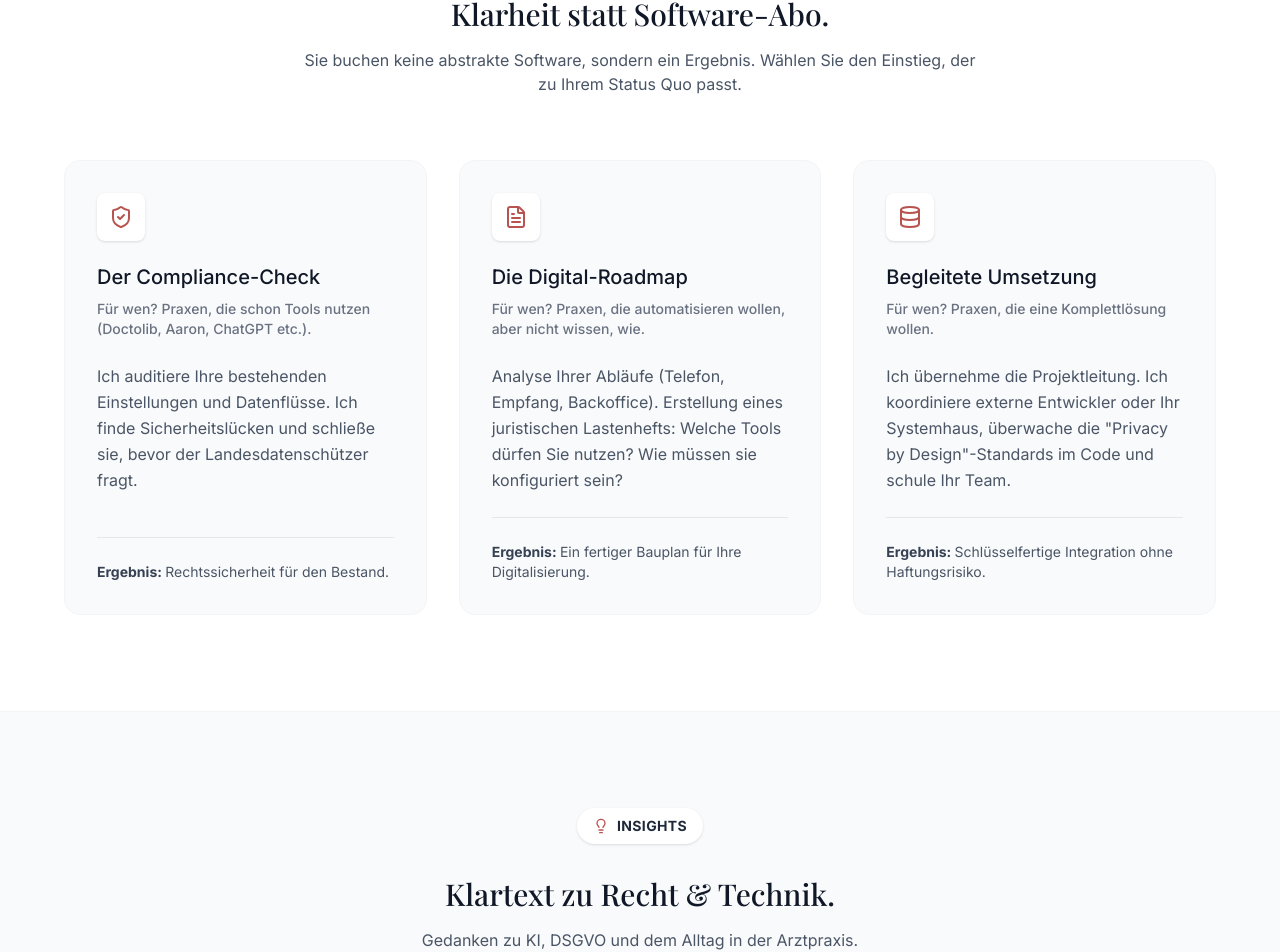
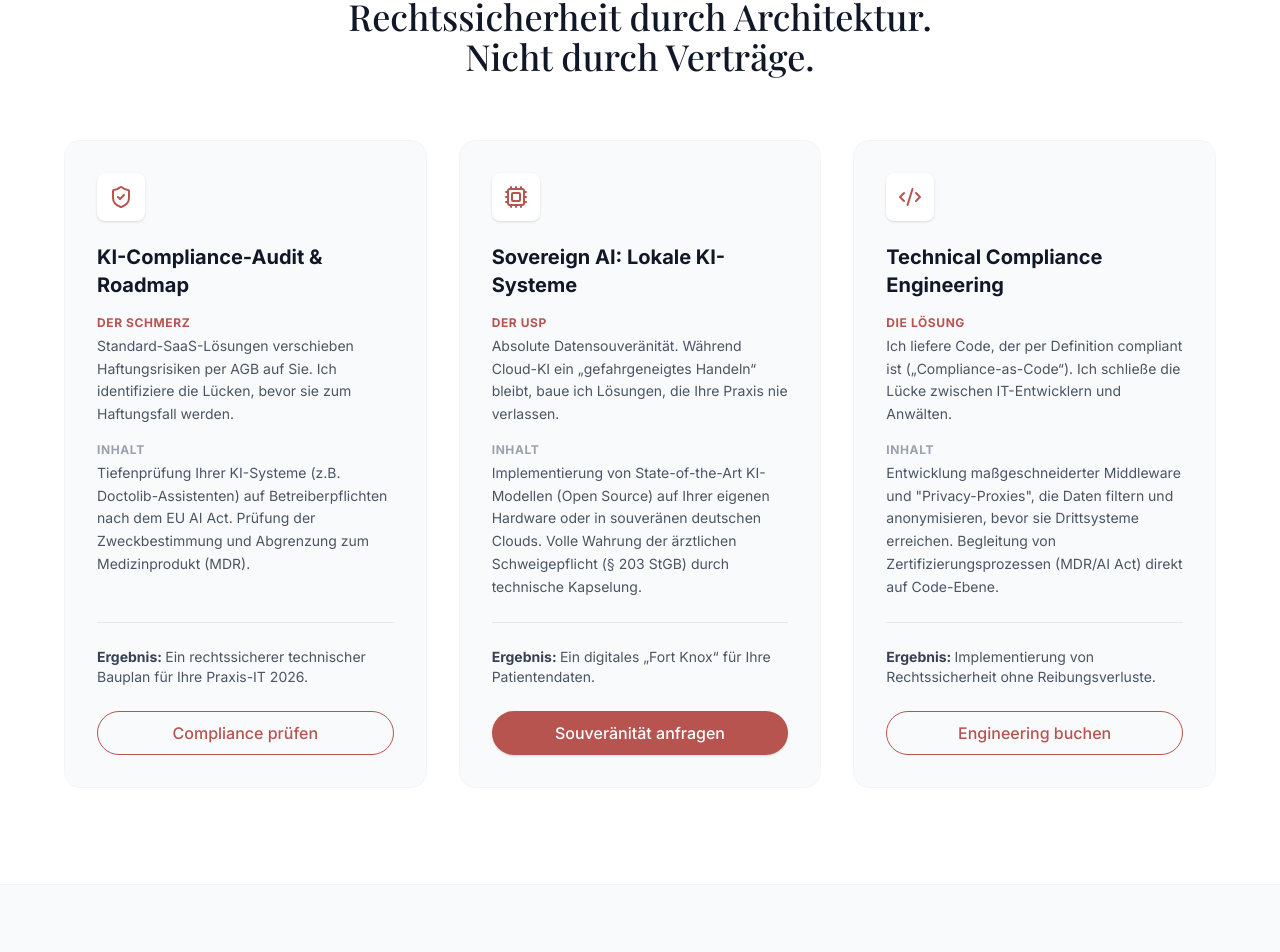
Before and after one commit to fonkape/legalmedtech, a Next.js app: page / in a window 1280 px wide. Shown: the part 2788-3740 px from the top of the page. Built offline with nearby package versions, Linux system fonts and the light colour scheme; a web font is replaced by a local one.

Commit message:
Update Services section with Legal Engineering offerings and technical focus

```diff
--- a/src/components/UseCases.tsx
+++ b/src/components/UseCases.tsx
@@ -1,4 +1,6 @@
-import { Phone, FileText, ShieldCheck, Database, Tablet } from "lucide-react";
+import { ShieldCheck, Database, Cpu, Code2 } from "lucide-react";
+import { Button } from "@/components/ui/Button";
+import Link from "next/link";
 
 export function UseCases() {
     return (
@@ -7,65 +9,95 @@ export function UseCases() {
                 <div className="text-center mb-16">
                     <div className="inline-flex items-center gap-2 px-4 py-2 bg-gray-100 rounded-full shadow-sm mb-8">
                         <ShieldCheck className="w-4 h-4 text-primary" />
-                        <span className="text-sm font-bold text-gray-800 tracking-wide uppercase">ZUSAMMENARBEIT</span>
+                        <span className="text-sm font-bold text-gray-800 tracking-wide uppercase">LEISTUNGEN</span>
                     </div>
-                    <h2 className="text-3xl font-serif font-medium text-gray-900 mb-4">
-                        Klarheit statt Software-Abo.
+                    <h2 className="text-3xl md:text-4xl font-serif font-medium text-gray-900 mb-4">
+                        Rechtssicherheit durch Architektur. <br className="hidden md:block" /> Nicht durch Verträge.
                     </h2>
-                    <p className="text-gray-600 max-w-2xl mx-auto">
-                        Sie buchen keine abstrakte Software, sondern ein Ergebnis. Wählen Sie den Einstieg, der zu Ihrem Status Quo passt.
-                    </p>
                 </div>
 
                 <div className="grid grid-cols-1 md:grid-cols-3 gap-8 max-w-6xl mx-auto">
-                    {/* Package 1: Der Compliance-Check */}
-                    <div className="p-8 bg-gray-50 rounded-2xl border border-gray-100 flex flex-col h-full">
+                    {/* Block 1: KI-Compliance-Audit & Roadmap */}
+                    <div className="p-8 bg-gray-50 rounded-2xl border border-gray-100 flex flex-col h-full hover:shadow-md transition-shadow">
                         <div className="mb-6">
-                            <div className="p-3 bg-white rounded-lg shadow-sm inline-block mb-4">
-                                <ShieldCheck className="w-6 h-6 text-primary" />
+                            <div className="p-3 bg-white rounded-lg shadow-sm inline-block mb-4 text-primary">
+                                <ShieldCheck className="w-6 h-6" />
                             </div>
-                            <h3 className="text-xl font-medium text-gray-900 mb-2">Der Compliance-Check</h3>
-                            <p className="text-sm text-gray-500 font-medium">Für wen? Praxen, die schon Tools nutzen (Doctolib, Aaron, ChatGPT etc.).</p>
+                            <h3 className="text-xl font-bold text-gray-900 mb-4">KI-Compliance-Audit & Roadmap</h3>
+                            <div className="space-y-4">
+                                <div>
+                                    <p className="text-xs font-bold text-primary uppercase tracking-wider mb-1">Der Schmerz</p>
+                                    <p className="text-sm text-gray-600 leading-relaxed">Standard-SaaS-Lösungen verschieben Haftungsrisiken per AGB auf Sie. Ich identifiziere die Lücken, bevor sie zum Haftungsfall werden.</p>
+                                </div>
+                                <div>
+                                    <p className="text-xs font-bold text-gray-400 uppercase tracking-wider mb-1">Inhalt</p>
+                                    <p className="text-sm text-gray-600 leading-relaxed">Tiefenprüfung Ihrer KI-Systeme (z.B. Doctolib-Assistenten) auf Betreiberpflichten nach dem EU AI Act. Prüfung der Zweckbestimmung und Abgrenzung zum Medizinprodukt (MDR).</p>
+                                </div>
+                            </div>
                         </div>
-                        <p className="text-gray-600 leading-relaxed mb-6 flex-grow">
-                            Ich auditiere Ihre bestehenden Einstellungen und Datenflüsse. Ich finde Sicherheitslücken und schließe sie, bevor der Landesdatenschützer fragt.
-                        </p>
-                        <div className="pt-6 border-t border-gray-200 mt-auto">
-                            <p className="text-sm text-gray-700 font-bold">Ergebnis: <span className="font-normal text-gray-600">Rechtssicherheit für den Bestand.</span></p>
+                        <div className="mt-auto">
+                            <div className="pt-6 border-t border-gray-200 mb-6">
+                                <p className="text-sm text-gray-700 font-bold">Ergebnis: <span className="font-normal text-gray-600">Ein rechtssicherer technischer Bauplan für Ihre Praxis-IT 2026.</span></p>
+                            </div>
+                            <Link href="#contact">
+                                <Button className="w-full" variant="outline">Compliance prüfen</Button>
+                            </Link>
                         </div>
                     </div>
 
-                    {/* Package 2: Die Digital-Roadmap */}
-                    <div className="p-8 bg-gray-50 rounded-2xl border border-gray-100 flex flex-col h-full">
+                    {/* Block 2: Sovereign AI: Lokale KI-Systeme */}
+                    <div className="p-8 bg-gray-50 rounded-2xl border border-gray-100 flex flex-col h-full hover:shadow-md transition-shadow">
                         <div className="mb-6">
-                            <div className="p-3 bg-white rounded-lg shadow-sm inline-block mb-4">
-                                <FileText className="w-6 h-6 text-primary" />
+                            <div className="p-3 bg-white rounded-lg shadow-sm inline-block mb-4 text-primary">
+                                <Cpu className="w-6 h-6" />
                             </div>
-                            <h3 className="text-xl font-medium text-gray-900 mb-2">Die Digital-Roadmap</h3>
-                            <p className="text-sm text-gray-500 font-medium">Für wen? Praxen, die automatisieren wollen, aber nicht wissen, wie.</p>
+                            <h3 className="text-xl font-bold text-gray-900 mb-4">Sovereign AI: Lokale KI-Systeme</h3>
+                            <div className="space-y-4">
+                                <div>
+                                    <p className="text-xs font-bold text-primary uppercase tracking-wider mb-1">Der USP</p>
+                                    <p className="text-sm text-gray-600 leading-relaxed">Absolute Datensouveränität. Während Cloud-KI ein „gefahrgeneigtes Handeln“ bleibt, baue ich Lösungen, die Ihre Praxis nie verlassen.</p>
+                                </div>
+                                <div>
+                                    <p className="text-xs font-bold text-gray-400 uppercase tracking-wider mb-1">Inhalt</p>
+                                    <p className="text-sm text-gray-600 leading-relaxed">Implementierung von State-of-the-Art KI-Modellen (Open Source) auf Ihrer eigenen Hardware oder in souveränen deutschen Clouds. Volle Wahrung der ärztlichen Schweigepflicht (§ 203 StGB) durch technische Kapselung.</p>
+                                </div>
+                            </div>
                         </div>
-                        <p className="text-gray-600 leading-relaxed mb-6 flex-grow">
-                            Analyse Ihrer Abläufe (Telefon, Empfang, Backoffice). Erstellung eines juristischen Lastenhefts: Welche Tools dürfen Sie nutzen? Wie müssen sie konfiguriert sein?
-                        </p>
-                        <div className="pt-6 border-t border-gray-200 mt-auto">
-                            <p className="text-sm text-gray-700 font-bold">Ergebnis: <span className="font-normal text-gray-600">Ein fertiger Bauplan für Ihre Digitalisierung.</span></p>
+                        <div className="mt-auto">
+                            <div className="pt-6 border-t border-gray-200 mb-6">
+                                <p className="text-sm text-gray-700 font-bold">Ergebnis: <span className="font-normal text-gray-600">Ein digitales „Fort Knox“ für Ihre Patientendaten.</span></p>
+                            </div>
+                            <Link href="#contact">
+                                <Button className="w-full">Souveränität anfragen</Button>
+                            </Link>
                         </div>
                     </div>
 
-                    {/* Package 3: Begleitete Umsetzung */}
-                    <div className="p-8 bg-gray-50 rounded-2xl border border-gray-100 flex flex-col h-full">
+                    {/* Block 3: Technical Compliance Engineering */}
+                    <div className="p-8 bg-gray-50 rounded-2xl border border-gray-100 flex flex-col h-full hover:shadow-md transition-shadow">
                         <div className="mb-6">
-                            <div className="p-3 bg-white rounded-lg shadow-sm inline-block mb-4">
-                                <Database className="w-6 h-6 text-primary" />
+                            <div className="p-3 bg-white rounded-lg shadow-sm inline-block mb-4 text-primary">
+                                <Code2 className="w-6 h-6" />
                             </div>
-                            <h3 className="text-xl font-medium text-gray-900 mb-2">Begleitete Umsetzung</h3>
-                            <p className="text-sm text-gray-500 font-medium">Für wen? Praxen, die eine Komplettlösung wollen.</p>
+                            <h3 className="text-xl font-bold text-gray-900 mb-4">Technical Compliance Engineering</h3>
+                            <div className="space-y-4">
+                                <div>
+                                    <p className="text-xs font-bold text-primary uppercase tracking-wider mb-1">Die Lösung</p>
+                                    <p className="text-sm text-gray-600 leading-relaxed">Ich liefere Code, der per Definition compliant ist („Compliance-as-Code“). Ich schließe die Lücke zwischen IT-Entwicklern und Anwälten.</p>
+                                </div>
+                                <div>
+                                    <p className="text-xs font-bold text-gray-400 uppercase tracking-wider mb-1">Inhalt</p>
+                                    <p className="text-sm text-gray-600 leading-relaxed">Entwicklung maßgeschneiderter Middleware und "Privacy-Proxies", die Daten filtern und anonymisieren, bevor sie Drittsysteme erreichen. Begleitung von Zertifizierungsprozessen (MDR/AI Act) direkt auf Code-Ebene.</p>
+                                </div>
+                            </div>
                         </div>
-                        <p className="text-gray-600 leading-relaxed mb-6 flex-grow">
-                            Ich übernehme die Projektleitung. Ich koordiniere externe Entwickler oder Ihr Systemhaus, überwache die "Privacy by Design"-Standards im Code und schule Ihr Team.
-                        </p>
-                        <div className="pt-6 border-t border-gray-200 mt-auto">
-                            <p className="text-sm text-gray-700 font-bold">Ergebnis: <span className="font-normal text-gray-600">Schlüsselfertige Integration ohne Haftungsrisiko.</span></p>
+                        <div className="mt-auto">
+                            <div className="pt-6 border-t border-gray-200 mb-6">
+                                <p className="text-sm text-gray-700 font-bold">Ergebnis: <span className="font-normal text-gray-600">Implementierung von Rechtssicherheit ohne Reibungsverluste.</span></p>
+                            </div>
+                            <Link href="#contact">
+                                <Button className="w-full" variant="outline">Engineering buchen</Button>
+                            </Link>
                         </div>
                     </div>
                 </div>
```
